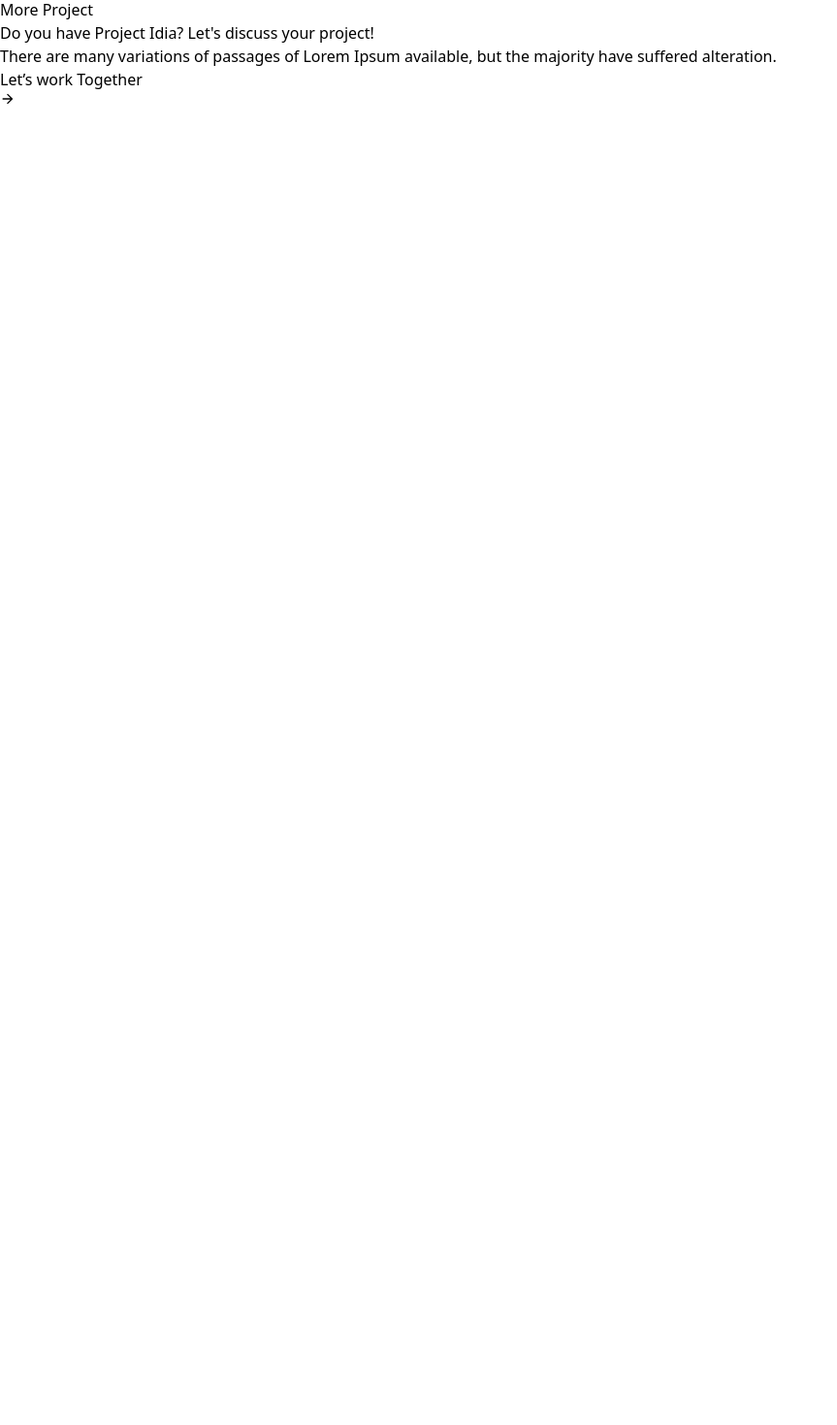
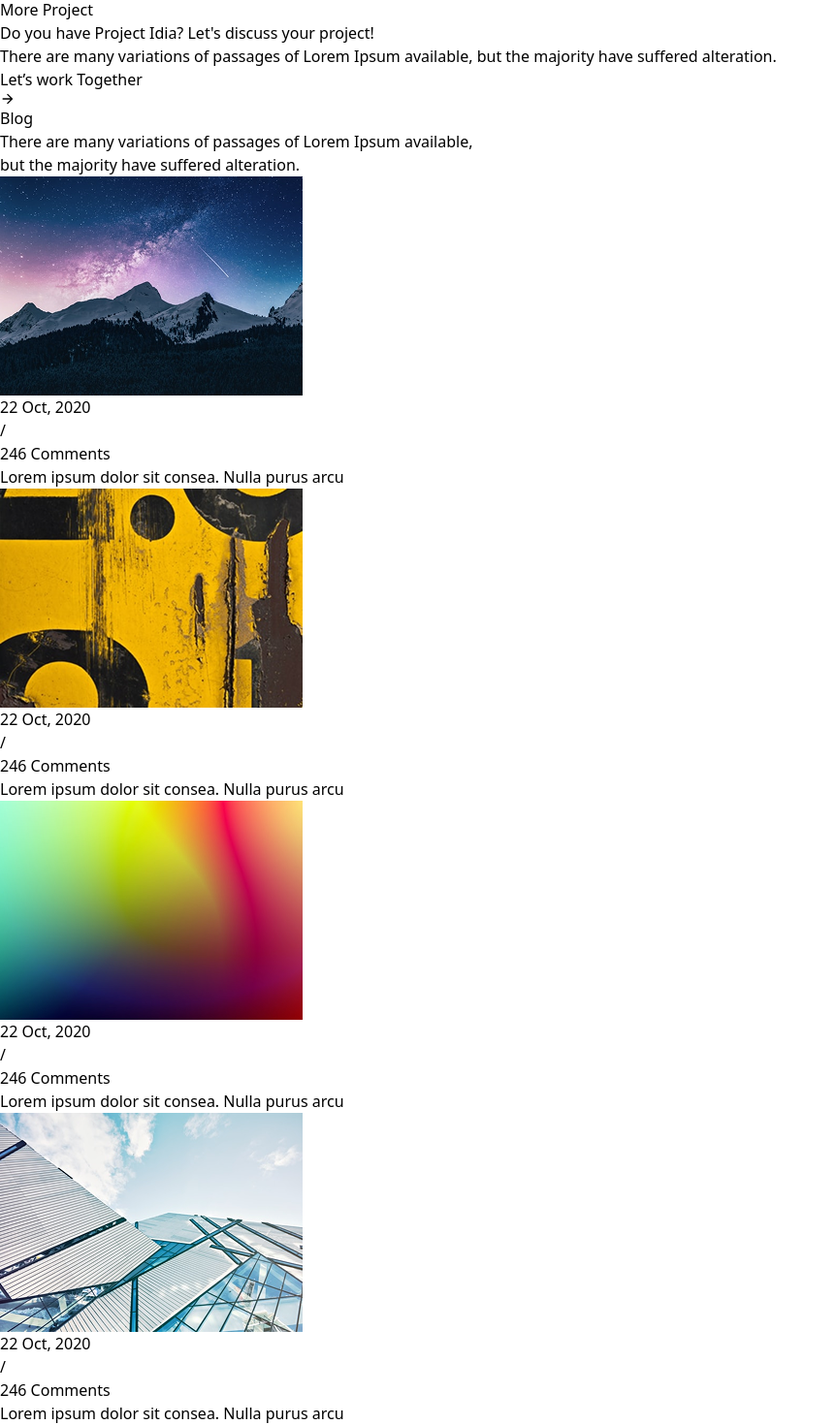
Before and after one commit to 11111Asif/picto-personal-portfolio, a React (Vite) app: page / in a window 1280 px wide. Shown: the part 5328-6798 px from the top of the page at 97% size, without its empty margins (0-863 px from the left). Before the commit the page ends 5438 px from the top, so only its background shows below. Built offline with nearby package versions, Linux system fonts and the light colour scheme.

Commit message:
added to blog section

```diff
--- a/src/component/Home/Home.jsx
+++ b/src/component/Home/Home.jsx
@@ -1,4 +1,5 @@
 import Banner from "../Pages/Banner/Banner";
+import Blog from "../Pages/Blog/Blog";
 import Designer from "../Pages/Designer/Designer";
 import Header from "../Pages/Header/Header";
 import Portfolio from "../Pages/Portfolio/Portfolio";
@@ -15,6 +16,7 @@ const Home = () => {
            <Work></Work>
            <Portfolio></Portfolio>
            <Together></Together>
+           <Blog></Blog>
         </div>
     );
 };
--- /dev/null
+++ b/src/component/Pages/Blog/Blog.jsx
@@ -0,0 +1,93 @@
+import ia from '../../../assets/unsplash_phIFdC6lA4E.png'
+import ylv from '../../../assets/unsplash_z0MDyylvY1k.png'
+import n60 from '../../../assets/unsplash_coj7UZ7iN60.png'
+import czs from '../../../assets/unsplash_-udZnjsCzsE.png'
+
+const Blog = () => {
+    return (
+        <div className="lg:px-32 bg-[#ffffff]">
+            <div className="text-center py-12 space-y-3">
+                <h2 className="text-4xl text-black font-bold">Blog</h2>
+                <p className="text-[#87909D]">There are many variations of passages of Lorem Ipsum available,<br />
+                    but the majority have suffered alteration.</p>
+            </div>
+            <div className="py-2 grid grid-cols-1 md:grid-cols-2 lg:grid-cols-4 gap-4">
+                <div className="card bg-[#ffffff] w-auto shadow-2xl">
+                    <figure>
+                        <img
+                            src={ia}
+                            alt="" />
+                    </figure>
+                    <div className="card-body lg:px-5 px-8">
+                        <h2 className="card-title"></h2>
+                        <div className="flex">
+                            <p className="text-[#87909D]">22 Oct, 2020</p>
+                            <p className="text-[#87909D]">/</p>
+                            <p className="text-[#87909D]">246 Comments</p>
+                        </div>
+                        <p className="text-xl text-black">Lorem ipsum dolor sit consea. Nulla purus arcu</p>
+
+                    </div>
+                </div>
+                <div className="card bg-[#ffffff] w-auto shadow-2xl">
+                    <figure>
+                        <img
+                            src={ylv}
+                            alt="" />
+                    </figure>
+                    <div className="card-body lg:px-5 px-8">
+                        <h2 className="card-title"></h2>
+                        <div className="flex">
+                            <p className="text-[#87909D]">22 Oct, 2020</p>
+                            <p className="text-[#87909D]">/</p>
+                            <p className="text-[#87909D]">246 Comments</p>
+                        </div>
+                        <p className="text-xl text-black">Lorem ipsum dolor sit consea. Nulla purus arcu</p>
+
+                    </div>
+                </div>
+                <div className="card bg-[#ffffff] w-auto shadow-2xl">
+                    <figure>
+                        <img
+                            src={n60}
+                            alt="" />
+                    </figure>
+                    <div className="card-body lg:px-5 px-8">
+                        <h2 className="card-title"></h2>
+                        <div className="flex">
+                            <p className="text-[#87909D]">22 Oct, 2020</p>
+                            <p className="text-[#87909D]">/</p>
+                            <p className="text-[#87909D]">246 Comments</p>
+                        </div>
+                        <p className="text-xl text-black">Lorem ipsum dolor sit consea. Nulla purus arcu</p>
+
+                    </div>
+                </div>
+                <div className="card bg-[#ffffff] w-auto shadow-2xl">
+                    <figure>
+                        <img
+                            src={czs}
+                            alt="" />
+                    </figure>
+                    <div className="card-body lg:px-5 px-8">
+                        <h2 className="card-title"></h2>
+                        <div className="flex">
+                            <p className="text-[#87909D]">22 Oct, 2020</p>
+                            <p className="text-[#87909D]">/</p>
+                            <p className="text-[#87909D]">246 Comments</p>
+                        </div>
+                        <p className="text-xl text-black">Lorem ipsum dolor sit consea. Nulla purus arcu</p>
+
+                    </div>
+                </div>
+            </div>
+            <div className='py-8 flex gap-2 justify-center'>
+                <p className='w-[30px] rounded-lg h-[8px] bg-[#210C33]'></p>
+                <p className='w-[8px] h-[8px] bg-[#C3C7CE] rounded-full'></p>
+                <p className='w-[8px] h-[8px] bg-[#C3C7CE] rounded-full'></p>
+            </div>
+        </div>
+    );
+};
+
+export default Blog;
--- a/src/component/Pages/Together/Together.jsx
+++ b/src/component/Pages/Together/Together.jsx
@@ -6,13 +6,13 @@ const Together = () => {
             <div className="hero bg-[#132238] py-12">
                 <div className="hero-content text-center">
                     <div className="max-w-lg">
-                        <h1 className="lg:text-4xl font-bold text-[#ffffff]">Do you have Project Idia?
+                        <h1 className="lg:text-4xl text-2xl font-bold text-[#ffffff]">Do you have Project Idia?
                             Let's discuss your project!</h1>
                         <p className="py-6 text-[#A5ACB5]">
                             There are many variations of passages of Lorem Ipsum available,
                             but the majority have suffered alteration.
                         </p>
-                        <button className="w-[240px] flex items-center lg:ml-[135px] justify-center gap-3 text-xl h-[48px] rounded-md bg-[#A53DFF]">
+                        <button className="w-[240px] flex items-center ml-[50px] lg:ml-[135px] justify-center gap-3 text-xl h-[48px] rounded-md bg-[#A53DFF]">
                             Let’s work Together
                             <IoMdArrowForward className="text-xl mt-1"></IoMdArrowForward>
                         </button>
```
